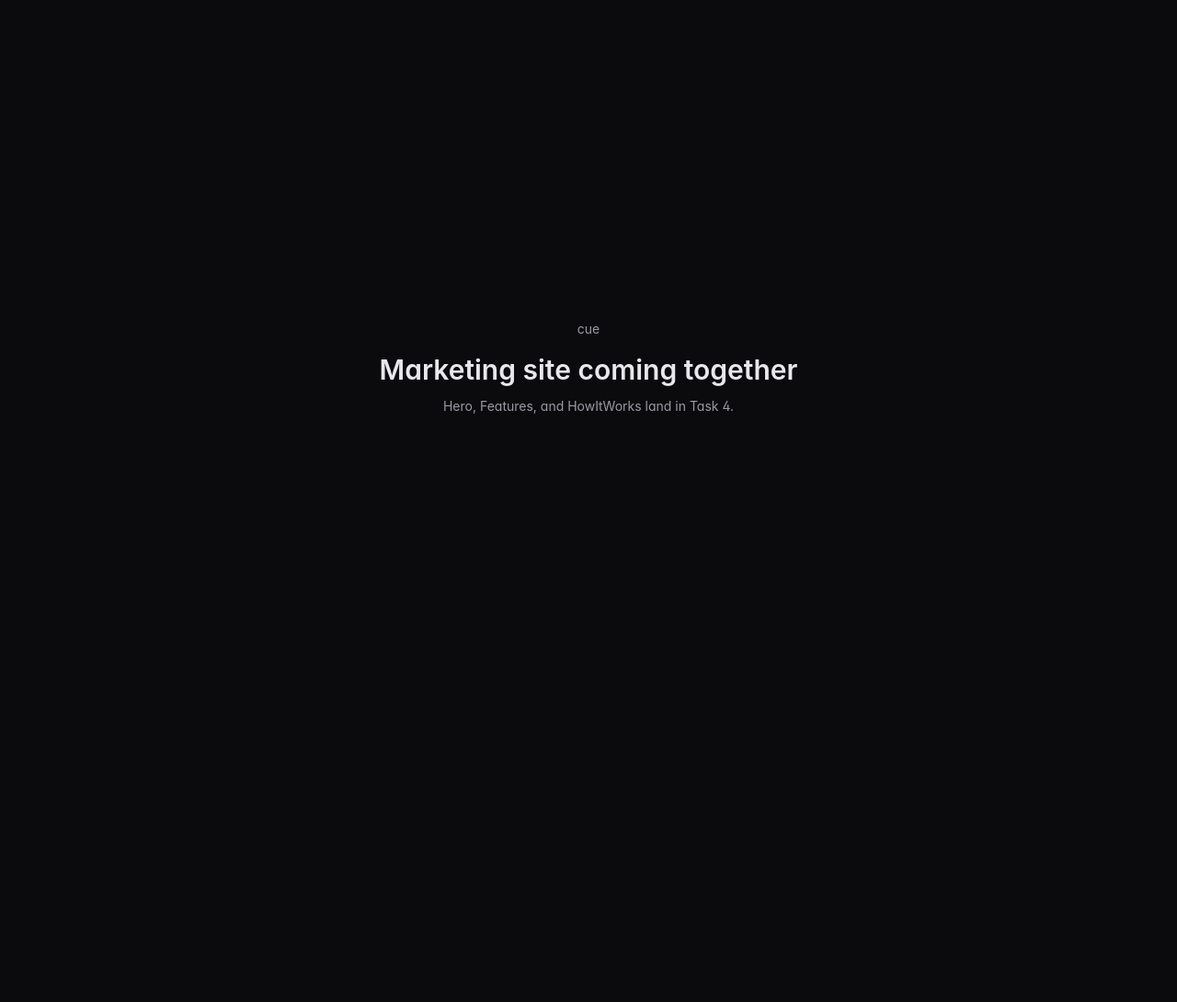
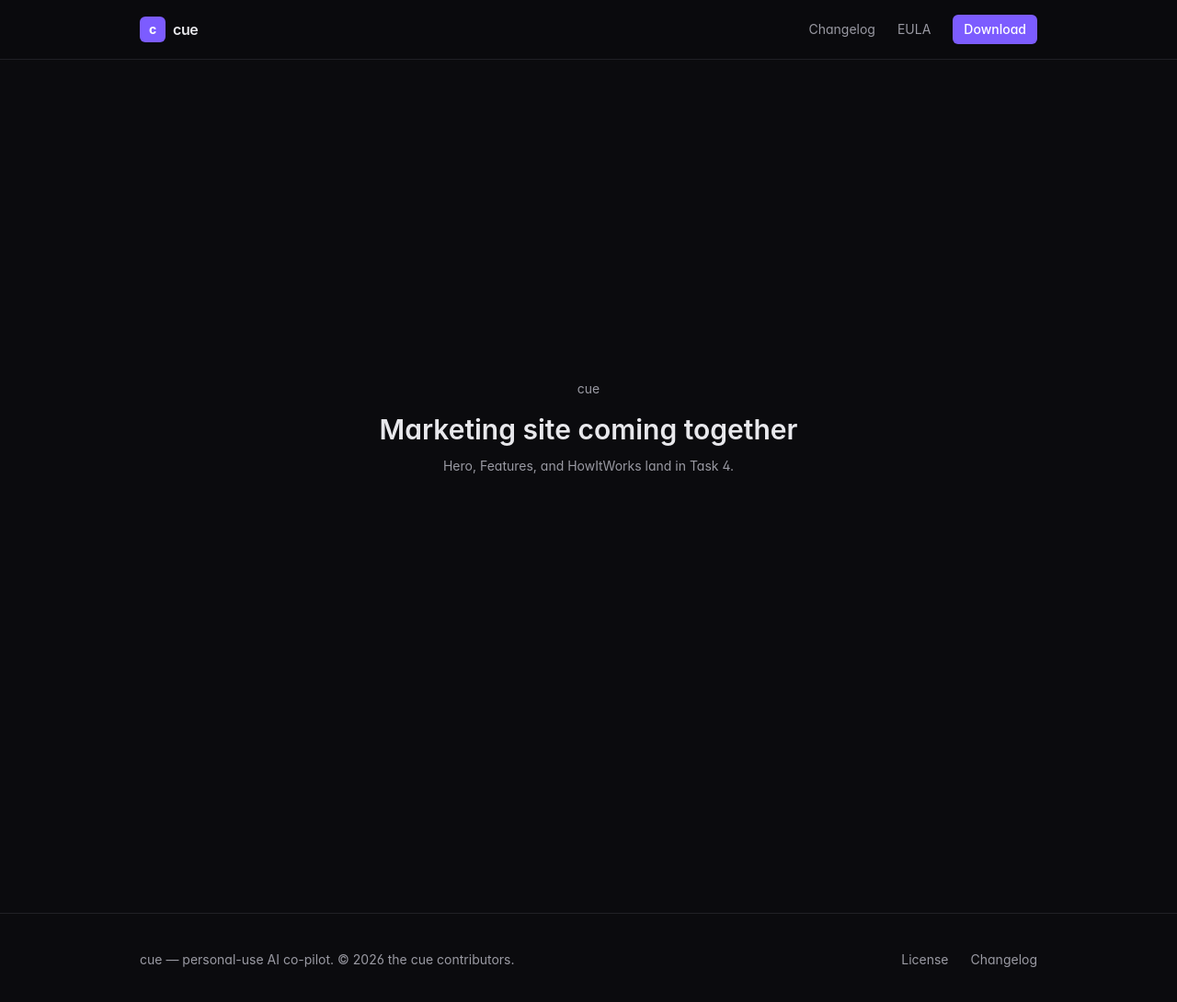
Before and after one commit to Empower21/cue, a Next.js app in the folder apps/web/: page / in a window 1280 px wide. Shown: the top 1090 px of the page at 92% size. Before the commit the page ends 800 px from the top, so only its background shows below. Built offline with nearby package versions, Linux system fonts and the light colour scheme.

Commit message:
feat(web): Nav + Footer with cue brand palette

```diff
--- a/apps/web/app/layout.tsx
+++ b/apps/web/app/layout.tsx
@@ -1,5 +1,7 @@
 import type { Metadata } from 'next';
 import './globals.css';
+import { Nav } from '@/components/Nav';
+import { Footer } from '@/components/Footer';
 
 export const metadata: Metadata = {
   title: 'cue — AI co-pilot for interviews & meetings',
@@ -20,7 +22,11 @@ export const metadata: Metadata = {
 export default function RootLayout({ children }: { children: React.ReactNode }) {
   return (
     <html lang="en">
-      <body className="min-h-screen bg-cue-bg text-cue-text">{children}</body>
+      <body className="flex min-h-screen flex-col bg-cue-bg text-cue-text">
+        <Nav />
+        <div className="flex-1">{children}</div>
+        <Footer />
+      </body>
     </html>
   );
 }
--- /dev/null
+++ b/apps/web/components/Footer.tsx
@@ -0,0 +1,17 @@
+import Link from 'next/link';
+
+export function Footer() {
+  return (
+    <footer className="mt-32 border-t border-cue-subtle/40">
+      <div className="mx-auto flex max-w-5xl flex-col gap-4 px-6 py-10 text-sm text-cue-muted sm:flex-row sm:items-center sm:justify-between">
+        <p>
+          cue — personal-use AI co-pilot. © {new Date().getFullYear()} the cue contributors.
+        </p>
+        <div className="flex gap-6">
+          <Link href="/eula" className="transition hover:text-cue-text">License</Link>
+          <Link href="/changelog" className="transition hover:text-cue-text">Changelog</Link>
+        </div>
+      </div>
+    </footer>
+  );
+}
--- /dev/null
+++ b/apps/web/components/Nav.tsx
@@ -0,0 +1,26 @@
+import Link from 'next/link';
+
+export function Nav() {
+  return (
+    <nav className="border-b border-cue-subtle/40 bg-cue-bg/80 backdrop-blur-md">
+      <div className="mx-auto flex max-w-5xl items-center justify-between px-6 py-4">
+        <Link href="/" className="flex items-center gap-2 text-base font-semibold tracking-tight">
+          <span className="inline-flex h-7 w-7 items-center justify-center rounded-md bg-cue-accent text-sm font-bold text-white">
+            c
+          </span>
+          cue
+        </Link>
+        <div className="flex items-center gap-6 text-sm text-cue-muted">
+          <Link href="/changelog" className="transition hover:text-cue-text">Changelog</Link>
+          <Link href="/eula" className="transition hover:text-cue-text">EULA</Link>
+          <Link
+            href="/download"
+            className="rounded-md bg-cue-accent px-3 py-1.5 font-medium text-white transition hover:bg-cue-accentHover"
+          >
+            Download
+          </Link>
+        </div>
+      </div>
+    </nav>
+  );
+}
```
